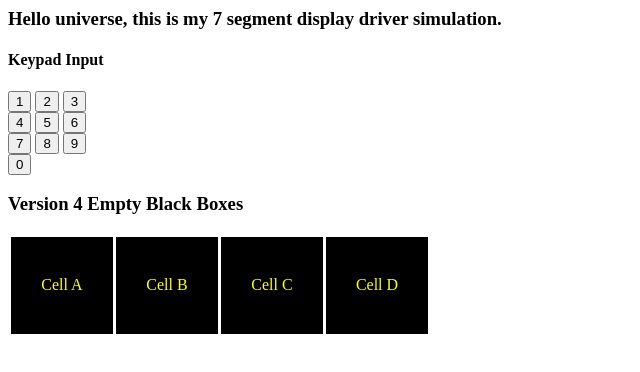
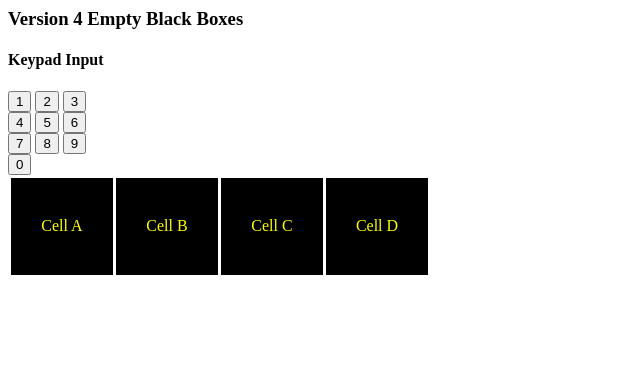
Before and after one commit to laserham/AndrewW-inf1339-week01, a plain HTML site: page v03.html in a window 1280 px wide. Shown: the whole page, without its empty margins (0-640 px from the left). Drawn offline with Linux system fonts and the light colour scheme.

Commit message:
Update v03.html

```diff
--- a/v03.html
+++ b/v03.html
@@ -5,7 +5,7 @@
 <script></script>
 </head>
 <body>
-<h3>Hello universe, this is my 7 segment display driver simulation.</h3>
+<h3>Version 4 Empty Black Boxes</h3>
 </body>
 </html>
 <h4>Keypad Input</h4>
@@ -16,7 +16,6 @@
 <html>
 <html>
 <head>
-    <h3> Version 4 Empty Black Boxes</h3>
 <style>
     .standardTable {border: solid;
         border-collapse: collapse;}
```
